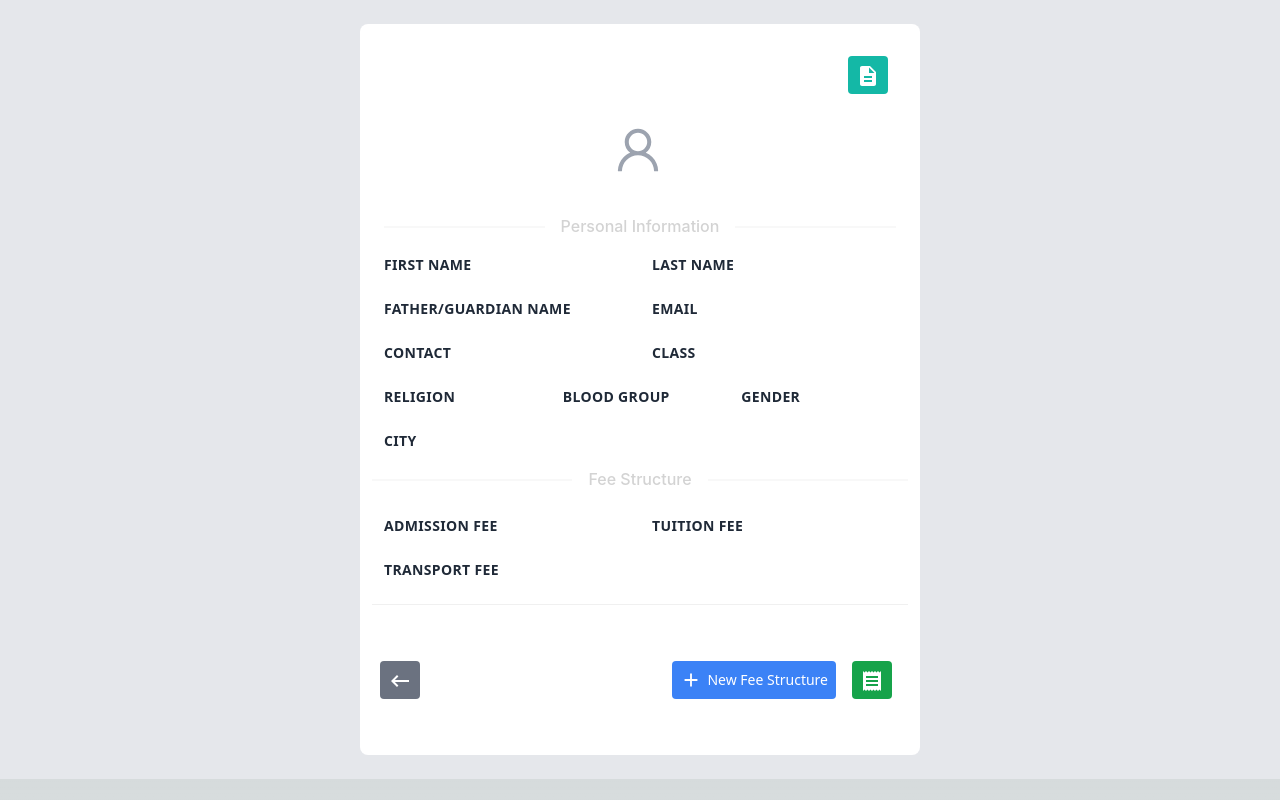
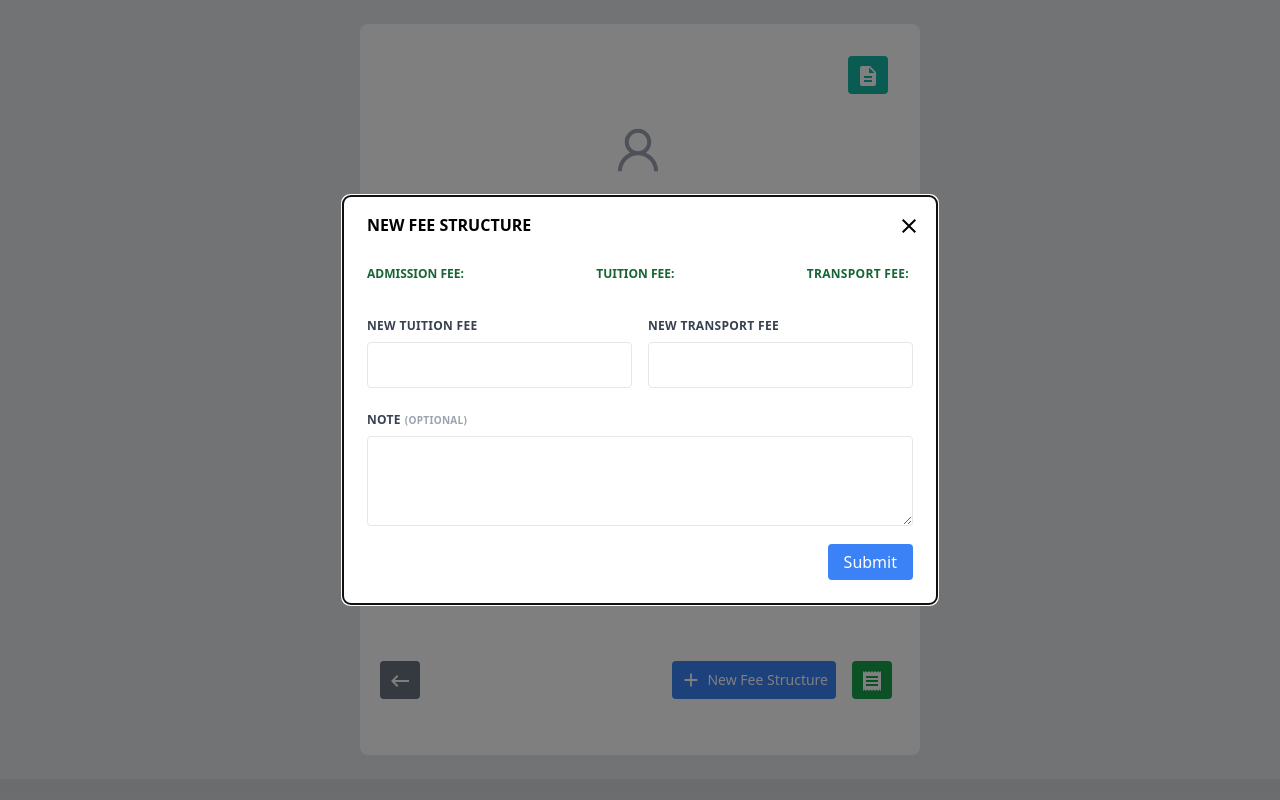
Before and after one commit to MuhammadOmarAzhar/student-fee, a Next.js app: page /student-detail in a window 1280 px wide. Built offline with nearby package versions, Linux system fonts and the light colour scheme.

Commit message:
modal re-designing

```diff
--- a/src/pages/student-detail/index.jsx
+++ b/src/pages/student-detail/index.jsx
@@ -15,7 +15,8 @@ const studentDetail = () => {
     tuitionFee: '',
     transportFee: '',
   });
-  const [isModalOpen, setIsModalOpen] = useState(false);
+  const [textValue, setTextValue] = useState('');
+  const [isModalOpen, setIsModalOpen] = useState(true);
   const router = useRouter();
   const {
     id,
@@ -66,6 +67,10 @@ const studentDetail = () => {
 
   const handleBack = () => {
     router.push('/');
+  };
+
+  const handleInputChange = (e) => {
+    setTextValue(e.target.value);
   };
   return (
     <div className='bg-gray-200 grid justify-center p-6'>
@@ -232,7 +237,7 @@ const studentDetail = () => {
                       placeItems: 'center',
                     },
                     content: {
-                      width: '40%',
+                      // width: '60%',
                       height: 'auto',
                       margin: 'auto',
                       top: '50%',
@@ -240,51 +245,47 @@ const studentDetail = () => {
                     },
                   }}
                 >
-                  <div>
-                    <div className='flex justify-end'>
+                  <>
+                    <div className='flex justify-between items-center'>
+                      <h2 className='text-black ml-6  font-semibold uppercase '>
+                        New Fee Structure
+                      </h2>
                       <button
-                        className='text-black p-3'
+                        className='text-black p-4'
                         onClick={handleCloseModal}
                       >
                         <CloseIcon />
                       </button>
                     </div>
-                    <h2 className='text-black text-center font-semibold uppercase'>
-                      Student Fee Structure
-                    </h2>
-                    <Divider style={{color: 'lightgray'}}>
-                      Current Fee Structure
-                    </Divider>
-                    <div className='p-6 justify-between flex '>
-                      <div>
-                        <label className='block uppercase tracking-wide text-gray-700 text-xs font-bold'>
-                          Admission fee
-                        </label>
-                        <p className='text-gray-400 text-sm mt-2'>
+
+                    <div className='px-6 py-3 justify-between flex '>
+                      <div className='flex items-center '>
+                        <p className='uppercase text-green-800 text-xs font-semibold'>
+                          Admission fee:
+                        </p>
+                        <p className='text-green-700 text-xs ml-1'>
                           {studentData.admissionFee}
                         </p>
                       </div>
-                      <div>
-                        <label className='block uppercase tracking-wide text-gray-700 text-xs font-bold'>
-                          Tuition fee
-                        </label>
-                        <p className='text-gray-400 text-sm mt-2'>
+                      <div className='flex items-center '>
+                        <p className='uppercase text-green-800 text-xs font-semibold'>
+                          Tuition fee:
+                        </p>
+                        <p className='text-green-700 text-xs ml-1'>
                           {studentData.tuitionFee}
                         </p>
                       </div>
-                      <div>
-                        <label className='block uppercase tracking-wide text-gray-700 text-xs font-bold'>
-                          Transport fee
-                        </label>
-                        <p className='text-gray-400 text-sm mt-2'>
+                      <div className='flex items-center '>
+                        <p className='uppercase tracking-wide text-green-800 text-xs font-semibold'>
+                          Transport fee:
+                        </p>
+                        <p className='text-green-700 text-xs ml-1'>
                           {studentData.transportFee}
                         </p>
                       </div>
                     </div>
-                    <Divider style={{color: 'lightgray'}}>
-                      New Fee Structure
-                    </Divider>
-                    <div className='p-6 flex flex-wrap gap-4 justify-center'>
+
+                    <div className='p-6 grid md:flex flex-wrap gap-4'>
                       <div>
                         <label
                           className='block uppercase tracking-wide text-gray-700 text-xs font-bold mb-2'
@@ -318,19 +319,35 @@ const studentDetail = () => {
                         />
                       </div>
                     </div>
-                    <div>
-                      <Divider />
-                      <div className='flex justify-end items-end m-6'>
+
+                    <div className='px-6'>
+                      <label
+                        className='flex uppercase tracking-wide text-gray-700 text-xs font-bold mb-2'
+                        htmlFor='grid-transport-fee'
+                      >
+                        Note{' '}
+                        <p className='text-gray-400 text-[10px] ml-1'>
+                          {'(optional)'}
+                        </p>
+                      </label>
+                      <textarea
+                        className='border rounded w-full p-2'
+                        rows='3'
+                        value={textValue}
+                        onChange={handleInputChange}
+                      />
+                    </div>
+
+                    <div className='flex justify-end items-end mx-6 mt-3 mb-6'>
                       <button
-                          className='bg-blue-500 hover:bg-blue-700 text-white font-bold py-2 px-4 rounded focus:outline-none focus:shadow-outline-blue'
+                        className='bg-blue-500 hover:bg-blue-700 text-white  py-1.5 px-4 rounded focus:outline-none focus:shadow-outline-blue'
                         type='submit'
                         // onClick={handleSubmit}
                       >
                         Submit
                       </button>
                     </div>
-                    </div>
-                  </div>
+                  </>
                 </Modal>
               </div>
             </div>
```
Lines whose indentation alone changed are shown as unchanged.
